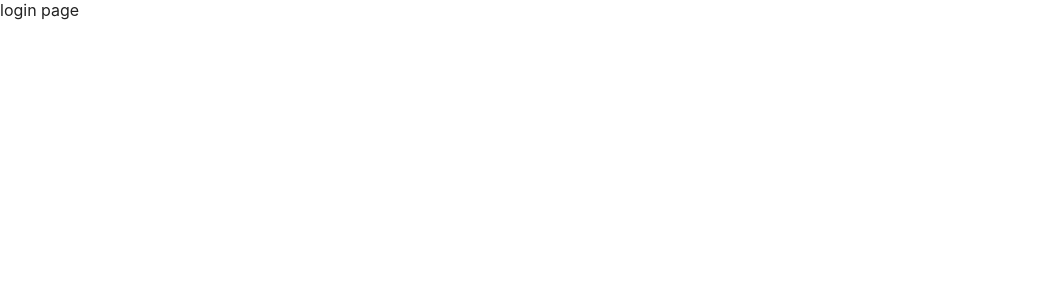
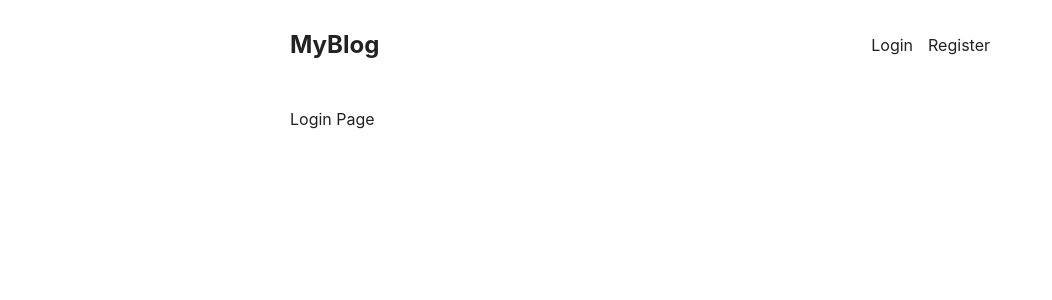
Before and after one commit to Muideen27/mern_blog, a React (Create React App) app in the folder client/: page /login in a window 1280 px wide. Shown: the top 300 px of the page, without its empty margins (0-1052 px from the left). Built offline with nearby package versions, Linux system fonts and the light colour scheme.

Commit message:
Updating login page components

```diff
--- a/client/src/App.js
+++ b/client/src/App.js
@@ -8,14 +8,17 @@ function App() {
     <Routes>
       <Route index element={
             <main>
-            <Header />
-            <Post />
-            <Post />
-            <Post />
+              <Header />
+              <Post />
+              <Post />
+              <Post />
           </main>
       } />
        <Route path={'/login'} element={
-        <div>login page</div>
+            <main>
+              <Header />
+              <div>Login Page</div>
+          </main>
        } />
     </Routes>
   );
```
